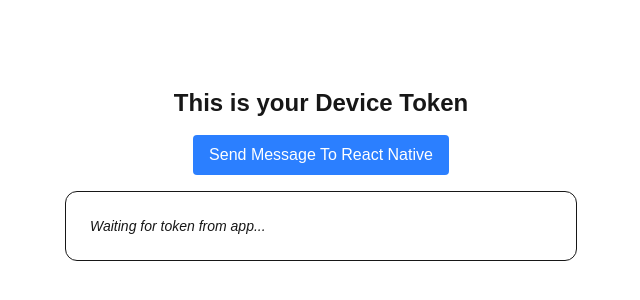
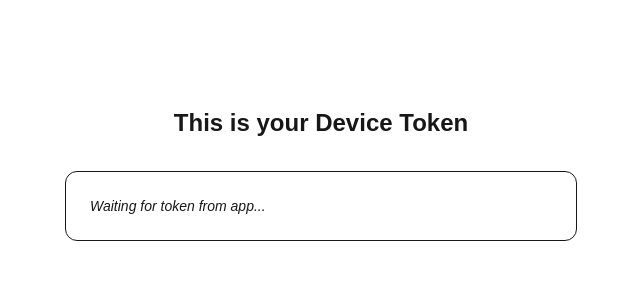
Before and after one commit to DharmendraMyLeading/Communication, a Next.js app: page / in a window 1280 px wide. Shown: the part 226-526 px from the top of the page, without its empty margins (319-959 px from the left). Built offline with nearby package versions, Linux system fonts and the light colour scheme.

Commit message:
Refactor FCM token listener setup and improve UI structure

```diff
--- a/app/page.tsx
+++ b/app/page.tsx
@@ -1,62 +1,121 @@
+// "use client";
+
+// import { useEffect, useState } from "react";
+
+// export default function Home() {
+//   const [deviceToken, setDeviceToken] = useState<string | null>(null);
+
+//   useEffect(() => {
+//     const handler = (event: any) => {
+//       const token = event.detail.deviceToken;
+
+//       console.log("FCM Token:", token);
+
+//       setDeviceToken(token);
+
+//       localStorage.setItem("deviceToken", token);
+//     };
+
+//     window.addEventListener("FCM_TOKEN", handler);
+
+//     return () => {
+//       window.removeEventListener("FCM_TOKEN", handler);
+//     };
+//   }, []);
+
+//   const sendToReactNative = () => {
+//     const message = {
+//       type: "BUTTON_CLICKED",
+//       payload: {
+//         message: "Hello from Website",
+//         timestamp: Date.now(),
+//       },
+//     };
+
+//     if (window?.ReactNativeWebView) {
+//       console.log("Sending message to React Native WebView:", message);
+//       window?.ReactNativeWebView.postMessage(
+//         JSON.stringify(message)
+//       );
+
+//       console.log("Message sent to React Native WebView");
+
+//     } else {
+//       console.log("Not running inside React Native WebView");
+//     }
+//   };
+
+//   return (
+//     <div className="min-h-screen flex flex-col items-center justify-center p-8">
+//       <h1 className="text-2xl font-semibold mb-4">
+//         This is your Device Token
+//       </h1>
+
+//       <button
+//         onClick={sendToReactNative}
+//         className="px-4 py-2 bg-blue-500 text-white rounded mb-4"
+//       >
+//         Send Message To React Native
+//       </button>
+
+//       <div className="w-full max-w-lg rounded-xl border p-6">
+//         {deviceToken ? (
+//           <p className="break-all font-mono text-sm">
+//             {deviceToken}
+//           </p>
+//         ) : (
+//           <p className="text-sm italic">
+//             Waiting for token from app...
+//           </p>
+//         )}
+//       </div>
+//     </div>
+//   );
+// }
+
+
 "use client";
 
 import { useEffect, useState } from "react";
+
+declare global {
+  interface Window {
+    postMessageFromApp: (data: any) => void;
+  }
+}
 
 export default function Home() {
   const [deviceToken, setDeviceToken] = useState<string | null>(null);
 
   useEffect(() => {
+    console.log('Setting up FCM token listener...');
   const handler = (event: any) => {
     const token = event.detail.deviceToken;
 
-      console.log("FCM Token:", token);
+    console.log('FCM Token:', token);
 
     setDeviceToken(token);
 
-      localStorage.setItem("deviceToken", token);
+    localStorage.setItem('deviceToken', token);
   };
 
-    window.addEventListener("FCM_TOKEN", handler);
+  window.addEventListener('FCM_TOKEN', handler);
+
+
+  console.log('FCM token listener set up.');
 
   return () => {
-      window.removeEventListener("FCM_TOKEN", handler);
+    window.removeEventListener('FCM_TOKEN', handler);
   };
 }, []);
 
-  const sendToReactNative = () => {
-    const message = {
-      type: "BUTTON_CLICKED",
-      payload: {
-        message: "Hello from Website",
-        timestamp: Date.now(),
-      },
-    };
-
-    if (window?.ReactNativeWebView) {
-      console.log("Sending message to React Native WebView:", message);
-      window?.ReactNativeWebView.postMessage(
-        JSON.stringify(message)
-      );
-
-      console.log("Message sent to React Native WebView");
-
-    } else {
-      console.log("Not running inside React Native WebView");
-    }
-  };
-
   return (
-    <div className="min-h-screen flex flex-col items-center justify-center p-8">
-      <h1 className="text-2xl font-semibold mb-4">
+    <div className="min-h-screen flex flex-col items-center justify-center bg-white dark:bg-black p-8">
+      <header className="mb-8 text-center">
+        <h1 className="text-2xl font-semibold">
           This is your Device Token
         </h1>
-
-      <button
-        onClick={sendToReactNative}
-        className="px-4 py-2 bg-blue-500 text-white rounded mb-4"
-      >
-        Send Message To React Native
-      </button>
+      </header>
 
       <div className="w-full max-w-lg rounded-xl border p-6">
         {deviceToken ? (
```
Lines whose indentation alone changed are shown as unchanged.
